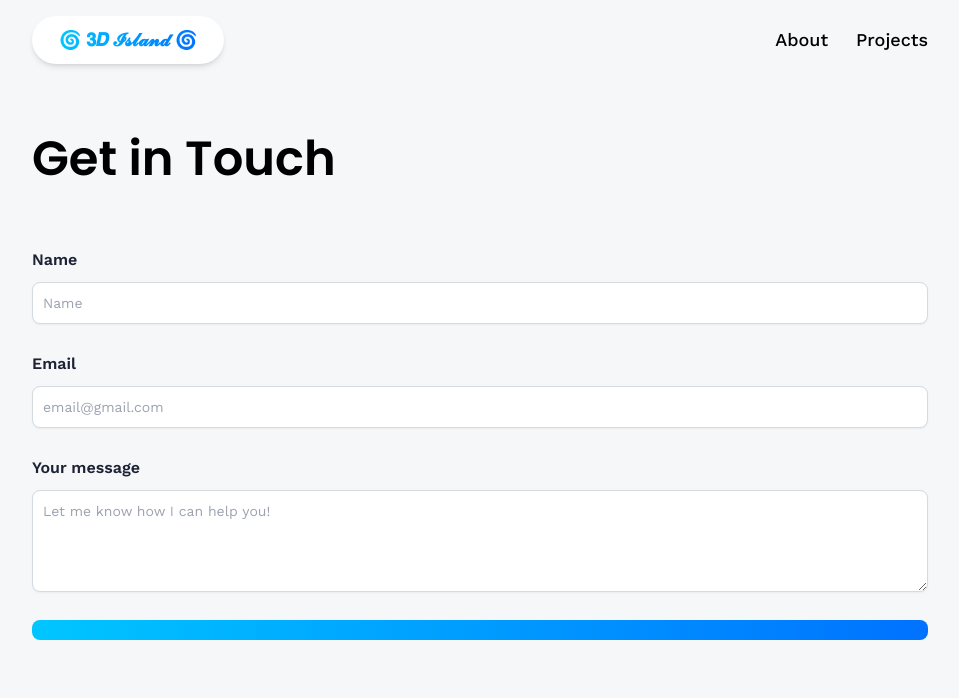
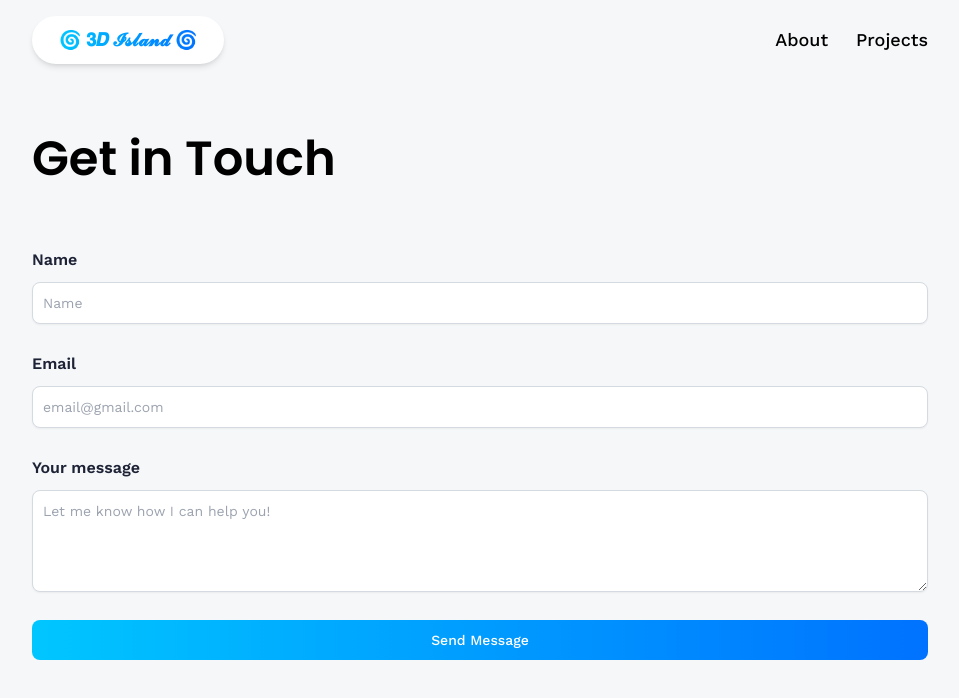
Before and after one commit to Lyam0udi/3d_portfolio, a React (Vite) app: page /contact in a window 1280 px wide. Shown: the top 698 px of the page, without its empty margins (160-1119 px from the left). Built offline with nearby package versions, Linux system fonts and the light colour scheme.

Commit message:
Loading in contact section and sending message btn

```diff
--- a/src/pages/Contact.jsx
+++ b/src/pages/Contact.jsx
@@ -3,7 +3,9 @@ import { useState } from 'react';
 
 const Contact = () => {
 
-  const [form, setform] = useState({ name: '', email: '', message:''})
+  const [form, setForm] = useState({ name: '', email: '', message:''});
+  const [isLoading, setIsLoading] = useState(false);
+
   const handleChange = () => {};
   const handleFocus = () => {};
   const handleBlur = () => {};
@@ -62,10 +64,11 @@ const Contact = () => {
           <button
             type='submit'
             className='btn'
+            disabled={isLoading}
             onFocus={handleFocus}
             onBlur={handleBlur}
           >
-
+            {isLoading ? 'Sending...' : 'Send Message'}
           </button>
         </form>
       </div>
```
